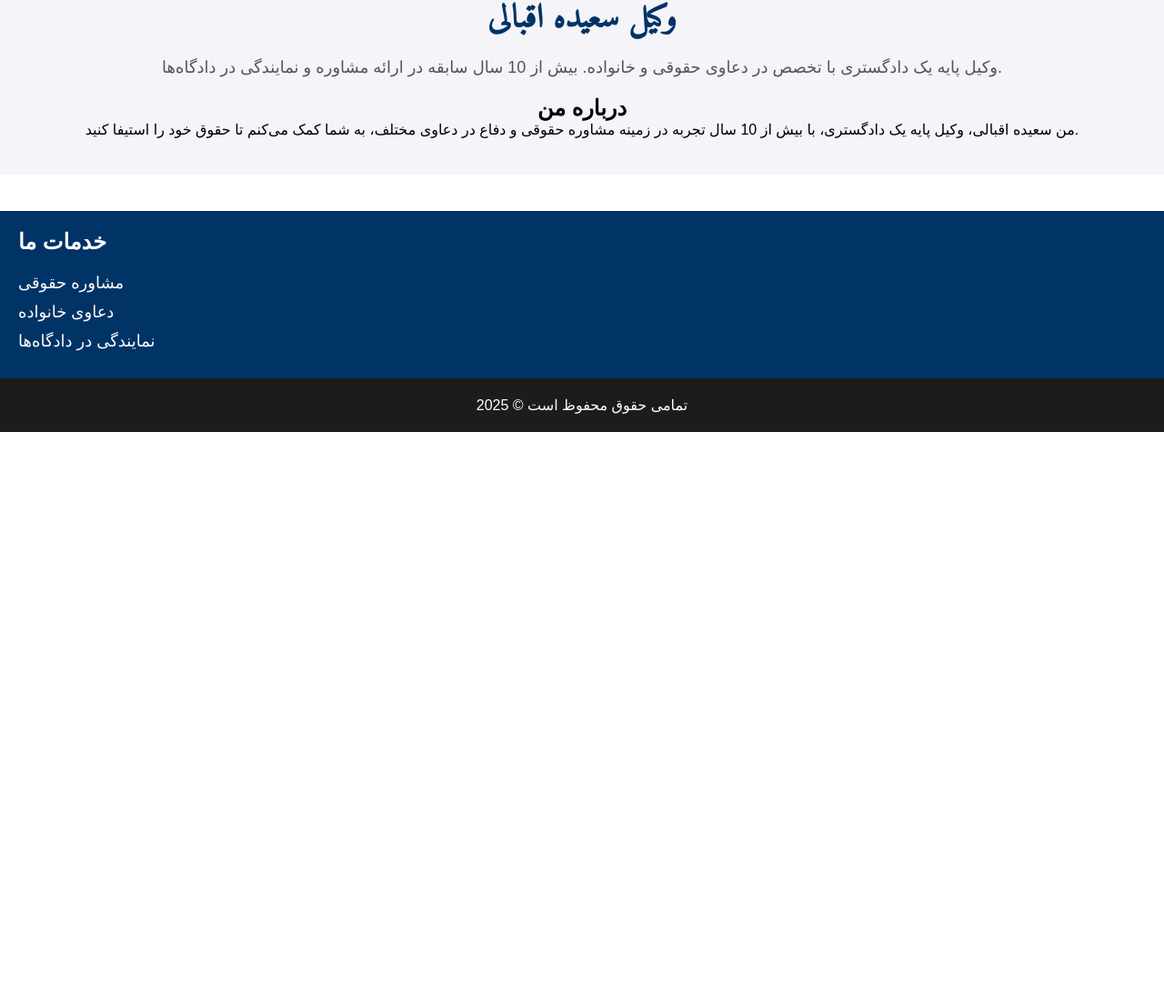
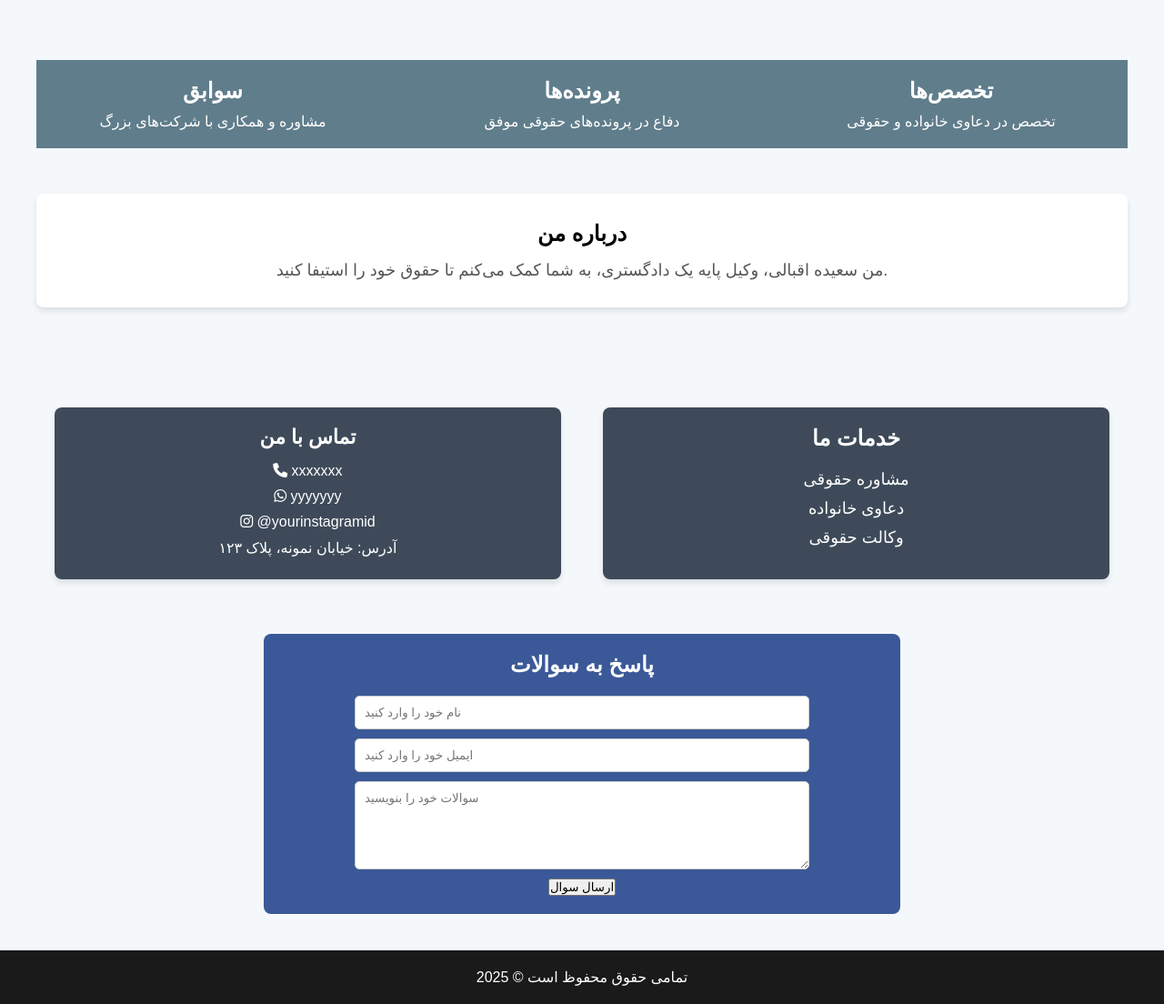
Before and after one commit to Saeideh-Eghbali/SaeidehEghbali, a plain HTML site: page index.html in a window 1280 px wide. Shown: the part 418-1522 px from the top of the page at 91% size. Before the commit the page ends 893 px from the top, so only its background shows below. Drawn offline with Linux system fonts and the light colour scheme; a web font is replaced by a local one.

Commit message:
Update index.html

```diff
--- a/index.html
+++ b/index.html
@@ -5,7 +5,7 @@
     <meta name="viewport" content="width=device-width, initial-scale=1.0">
     <title>صفحه وکیل سعیده اقبالی</title>
     <style>
-        /* بارگذاری فونت نستعلیق */
+        /* بارگذاری فونت‌ها */
         @import url('https://fonts.googleapis.com/css2?family=Vazir&display=swap');
         @import url('https://fonts.googleapis.com/css2?family=Amiri&display=swap');
 
@@ -18,51 +18,100 @@
 
         /* هدر */
         header {
-            background-color: #003366; /* رنگ آبی */
+            background-color: #2a3d66;
             padding: 20px;
             color: white;
-            text-align: center;
+            display: flex;
+            justify-content: flex-start;
+            align-items: center;
         }
 
-        /* بدنه (محتوا وسط) */
-        .body {
-            background-color: #f4f4f9; /* رنگ خاکی روشن */
-            padding: 40px 20px;
-            text-align: center;
+        .logo img {
+            width: 80px;
+            height: auto;
+            margin-right: 20px;
         }
 
-        /* بخش عکس وکیل */
+        /* بدنه */
+        .body {
+            background-color: #f4f8fb;
+            padding: 40px 20px;
+            display: flex;
+            flex-direction: column;
+            align-items: center;
+        }
+
+        /* بخش پروفایل */
+        .profile {
+            text-align: center;
+            margin-bottom: 30px;
+        }
+
         .profile-image {
             width: 200px;
             height: 200px;
             margin-bottom: 30px;
             border-radius: 50%;
             background-color: #ccc;
-            display: inline-block;
+            margin: 0 auto;
         }
 
-        /* بخش نام وکیل */
         .profile-name {
             font-family: 'Amiri', cursive;
             font-size: 36px;
-            color: #003366;
+            color: #333;
             font-weight: bold;
             margin-bottom: 10px;
         }
 
-        /* بخش بیوگرافی وکیل */
         .bio {
             font-size: 18px;
             color: #555;
             margin-bottom: 20px;
         }
 
-        /* بخش خدمات */
+        /* بخش توضیحات (سوابق، پرونده‌ها، تخصص‌ها) */
+        .description {
+            background-color: #607d8b;
+            color: white;
+            padding: 20px;
+            margin-top: 40px;
+            display: flex;
+            justify-content: space-between;
+            text-align: center;
+            width: 100%;
+            max-width: 1200px;
+        }
+
+        .description div {
+            width: 30%;
+        }
+
+        .description h3 {
+            font-size: 24px;
+            margin-bottom: 10px;
+        }
+
+        /* کادر خدمات ما (شامل خدمات و تماس با من) */
         .services {
             margin-top: 40px;
-            background-color: #003366; /* رنگ آبی */
-            color: white;
             padding: 20px;
+            width: 100%;
+            max-width: 1200px;
+            display: flex;
+            justify-content: space-between;
+        }
+
+        .services .left, .services .right {
+            width: 48%;
+            background-color: #3e4a59; /* رنگ تیره‌تر */
+            color: #fff;
+            padding: 20px;
+            border-radius: 8px;
+            box-shadow: 0 4px 6px rgba(0, 0, 0, 0.1);
+            display: flex;
+            flex-direction: column;
+            align-items: center;
         }
 
         .services h3 {
@@ -73,6 +122,7 @@
         .services ul {
             list-style-type: none;
             padding-left: 0;
+            text-align: center;
         }
 
         .services ul li {
@@ -80,9 +130,102 @@
             margin-bottom: 10px;
         }
 
+        /* بخش تماس با من داخل خدمات */
+        .services .right h3 {
+            font-size: 22px;
+            margin-bottom: 10px;
+        }
+
+        .services .right p {
+            font-size: 16px;
+            margin: 5px 0;
+        }
+
+        .services .right a {
+            color: #fff;
+            text-decoration: none;
+        }
+
+        .services .right a:hover {
+            text-decoration: underline;
+        }
+
+        .social-icons {
+            display: flex;
+            gap: 15px;
+            margin-top: 10px;
+        }
+
+        .social-icons a {
+            color: #fff;
+            font-size: 24px;
+            text-decoration: none;
+        }
+
+        .social-icons a:hover {
+            color: #ffd700;
+        }
+
+        /* بخش درباره من */
+        .about-me {
+            width: 100%;
+            max-width: 1200px;
+            margin-top: 50px;
+            margin-bottom: 50px; /* فاصله بیشتر از بالا */
+            text-align: center;
+            background-color: #ffffff;
+            padding: 30px;
+            border-radius: 8px;
+            box-shadow: 0 4px 6px rgba(0, 0, 0, 0.1);
+        }
+
+        .about-me h2 {
+            font-size: 24px;
+            margin-bottom: 15px;
+        }
+
+        .about-me p {
+            font-size: 18px;
+            color: #555;
+        }
+
+        /* بخش پاسخ به سوالات */
+        .questions {
+            background-color: #3b5998;
+            padding: 20px;
+            margin-top: 40px;
+            width: 80%;
+            max-width: 700px;
+            margin-left: auto;
+            margin-right: auto;
+            border-radius: 8px;
+            text-align: center;
+        }
+
+        .questions h3 {
+            font-size: 24px;
+            margin-bottom: 20px;
+            color: white;
+        }
+
+        .questions form {
+            display: flex;
+            flex-direction: column;
+            align-items: center;
+        }
+
+        .questions input, .questions textarea {
+            width: 100%;
+            max-width: 500px;
+            padding: 10px;
+            margin-bottom: 10px;
+            border: 1px solid #ccc;
+            border-radius: 5px;
+        }
+
         /* فوتر */
         footer {
-            background-color: #1c1c1c; /* رنگ خاکی تیره */
+            background-color: #1a1a1a;
             color: white;
             padding: 20px;
             text-align: center;
@@ -98,50 +241,86 @@
             text-decoration: underline;
         }
     </style>
+    <!-- بارگذاری فونت Awesome برای ایکون‌ها -->
+    <link rel="stylesheet" href="https://cdnjs.cloudflare.com/ajax/libs/font-awesome/6.0.0-beta3/css/all.min.css">
 </head>
 <body>
 
     <!-- هدر -->
     <header>
         <div class="logo">
-            <img src="qovveh-cazaya-logo.png" alt="آرم قوه قضائیه" width="100" height="auto">
-        </div>
-        <div class="contact-info">
-            <p>تلفن: 021-xxxxxxx</p>
-            <p>تلفن: 021-yyyyyyy</p>
-            <p>آدرس دفتر: تهران، خیابان فلان، پلاک x</p>
-            <p><a href="https://instagram.com/yourprofile" target="_blank">Instagram</a></p>
+            <img src="qovveh-cazaye-logo" alt="آرم قوه قضائیه">
         </div>
     </header>
 
     <!-- بدنه -->
     <div class="body">
+        <div class="profile">
             <div class="profile-image">
                 <!-- عکس وکیل اینجا بارگذاری می‌شود -->
             </div>
-
             <div class="profile-name">
                 وکیل سعیده اقبالی
             </div>
-
             <div class="bio">
-            وکیل پایه یک دادگستری با تخصص در دعاوی حقوقی و خانواده. بیش از 10 سال سابقه در ارائه مشاوره و نمایندگی در دادگاه‌ها.
-        </div>
-
-        <div class="about-me">
-            <h2>درباره من</h2>
-            <p>من سعیده اقبالی، وکیل پایه یک دادگستری، با بیش از 10 سال تجربه در زمینه مشاوره حقوقی و دفاع در دعاوی مختلف، به شما کمک می‌کنم تا حقوق خود را استیفا کنید.</p>
+                وکیل پایه یک دادگستری و مشاور حقوقی
             </div>
         </div>
 
-    <!-- خدمات -->
+        <!-- بخش توضیحات (سوابق، پرونده‌ها، تخصص‌ها) -->
+        <div class="description">
+            <div>
+                <h3>سوابق</h3>
+                <p>مشاوره و همکاری با شرکت‌های بزرگ</p>
+            </div>
+            <div>
+                <h3>پرونده‌ها</h3>
+                <p>دفاع در پرونده‌های حقوقی موفق</p>
+            </div>
+            <div>
+                <h3>تخصص‌ها</h3>
+                <p>تخصص در دعاوی خانواده و حقوقی</p>
+            </div>
+        </div>
+
+        <!-- بخش درباره من -->
+        <div class="about-me">
+            <h2>درباره من</h2>
+            <p>من سعیده اقبالی، وکیل پایه یک دادگستری، به شما کمک می‌کنم تا حقوق خود را استیفا کنید.</p>
+        </div>
+
+        <!-- کادر تماس با من -->
         <div class="services">
+            <div class="right">
+                <h3>تماس با من</h3>
+                <p><i class="fas fa-phone"></i> xxxxxxx</p>
+                <p><i class="fab fa-whatsapp"></i> yyyyyyy</p>
+                <p><i class="fab fa-instagram"></i> @yourinstagramid</p>
+                <p>آدرس: خیابان نمونه، پلاک ۱۲۳</p>
+            </div>
+
+            <!-- کادر خدمات ما -->
+            <div class="left">
                 <h3>خدمات ما</h3>
                 <ul>
                     <li>مشاوره حقوقی</li>
                     <li>دعاوی خانواده</li>
-            <li>نمایندگی در دادگاه‌ها</li>
+                    <li>وکالت حقوقی</li>
                 </ul>
+            </div>
+        </div>
+
+        <!-- بخش پاسخ به سوالات -->
+        <div class="questions">
+            <h3>پاسخ به سوالات</h3>
+            <form action="mailto:your-email@example.com" method="post" enctype="text/plain">
+                <input type="text" name="name" placeholder="نام خود را وارد کنید" required>
+                <input type="email" name="email" placeholder="ایمیل خود را وارد کنید" required>
+                <textarea name="message" placeholder="سوالات خود را بنویسید" rows="5" required></textarea>
+                <button type="submit">ارسال سوال</button>
+            </form>
+        </div>
+
     </div>
 
     <!-- فوتر -->
```
Lines whose indentation alone changed are shown as unchanged.
